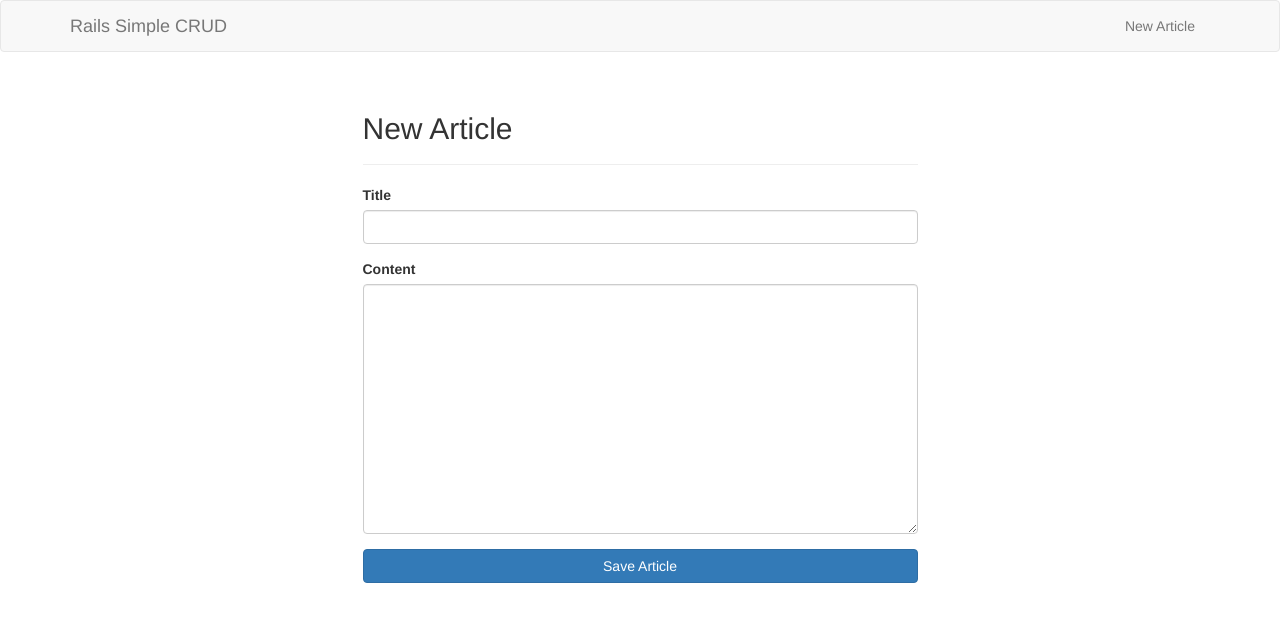
After one commit to tsara27/rails-blog, a Rails app: page /articles/new in a window 1280 px wide. The commit adds this page. Shown: the top 622 px of the page. Run offline with Rails 7, Linux system fonts and the light colour scheme; style sheets or scripts are compiled from the project's sources; some libraries are stand-ins or nearby versions.

Commit message:
Simple CRUD

```diff
--- a/app/assets/stylesheets/application.scss
+++ b/app/assets/stylesheets/application.scss
@@ -15,3 +15,7 @@
  */
 @import "bootstrap-sprockets";
 @import "bootstrap";
+
+.form-control {
+    max-width: 100%;
+}
--- a/app/controllers/articles_controller.rb
+++ b/app/controllers/articles_controller.rb
@@ -1,2 +1,49 @@
 class ArticlesController < ApplicationController
+    def index
+        @articles = Article.all.reverse
+    end
+
+    def new
+        @article = Article.new
+    end
+
+    def edit
+        @article = Article.find(params[:id])
+    end
+
+    def update
+        @article = Article.find(params[:id])
+
+        if @article.update(article_params)
+            redirect_to @article
+        else
+            render 'edit'
+        end
+    end
+
+    def create
+        @article = Article.new(article_params)
+
+        if @article.save
+            redirect_to @article
+        else
+            render 'new'
+        end
+    end
+
+    def show
+        @article = Article.find(params[:id])
+    end
+
+    def destroy
+        @article = Article.find(params[:id])
+        @article.destroy
+
+        redirect_to articles_path
+    end
+
+    private
+        def article_params
+            params.require(:article).permit(:title,:content)
+        end
 end
--- /dev/null
+++ b/app/models/article.rb
@@ -0,0 +1,3 @@
+class Article < ActiveRecord::Base
+    validates :title, presence: true, length: { minimum: 5 }
+end
--- /dev/null
+++ b/app/views/articles/_form.html.erb
@@ -0,0 +1,24 @@
+<% if @article.errors.any? %>
+    <div class="alert alert-danger">
+        <ul>
+            <% @article.errors.full_messages.each do |msg| %>
+                <li><%= msg %></li>
+            <% end %>
+        </ul>
+    </div>
+<% end %>
+
+<%= form_for @article do |f| %>
+    <div class="form-group">
+        <label>Title</label>
+        <%= f.text_field :title, class: 'form-control' %>
+    </div>
+
+    <div class="form-group">
+        <label>Content</label>
+        <%= f.text_area :content, class: 'form-control', style: 'height: 250px' %>
+    </div>
+    <p>
+        <%= f.submit 'Save Article', class: 'btn btn-primary btn-block' %>
+    </p>
+<% end %>
--- /dev/null
+++ b/app/views/articles/new.html.erb
@@ -0,0 +1,11 @@
+<div class="container">
+    <div class="row">
+        <div class="col-md-6 col-md-offset-3">
+            <header class="page-header">
+                <h2>New Article</h2>
+            </header>
+
+            <%= render 'form' %>
+        </div>
+    </div>
+</div>
--- a/app/views/layouts/application.html.erb
+++ b/app/views/layouts/application.html.erb
@@ -8,6 +8,25 @@
 </head>
 <body>
 
+<nav class="navbar navbar-default">
+    <div class="container">
+        <div class="navbar-header">
+            <button class="navbar-toggle" data-toggle="collapse" data-target=".navbar-collapse">
+                <span class="icon-bar"></span>
+                <span class="icon-bar"></span>
+                <span class="icon-bar"></span>
+            </button>
+            <%= link_to 'Rails Simple CRUD', articles_path, class: 'navbar-brand' %>
+        </div>
+
+        <div class="collapse navbar-collapse">
+            <ul class="nav navbar-nav navbar-right">
+                <li><%= link_to 'New Article', new_article_path %></li>
+            </ul>
+        </div>
+    </div>
+</nav>
+
 <%= yield %>
 
 </body>
--- a/config/routes.rb
+++ b/config/routes.rb
@@ -1,56 +1,3 @@
 Rails.application.routes.draw do
-  # The priority is based upon order of creation: first created -> highest priority.
-  # See how all your routes lay out with "rake routes".
-
-  # You can have the root of your site routed with "root"
-  # root 'welcome#index'
-
-  # Example of regular route:
-  #   get 'products/:id' => 'catalog#view'
-
-  # Example of named route that can be invoked with purchase_url(id: product.id)
-  #   get 'products/:id/purchase' => 'catalog#purchase', as: :purchase
-
-  # Example resource route (maps HTTP verbs to controller actions automatically):
-  #   resources :products
-
-  # Example resource route with options:
-  #   resources :products do
-  #     member do
-  #       get 'short'
-  #       post 'toggle'
-  #     end
-  #
-  #     collection do
-  #       get 'sold'
-  #     end
-  #   end
-
-  # Example resource route with sub-resources:
-  #   resources :products do
-  #     resources :comments, :sales
-  #     resource :seller
-  #   end
-
-  # Example resource route with more complex sub-resources:
-  #   resources :products do
-  #     resources :comments
-  #     resources :sales do
-  #       get 'recent', on: :collection
-  #     end
-  #   end
-
-  # Example resource route with concerns:
-  #   concern :toggleable do
-  #     post 'toggle'
-  #   end
-  #   resources :posts, concerns: :toggleable
-  #   resources :photos, concerns: :toggleable
-
-  # Example resource route within a namespace:
-  #   namespace :admin do
-  #     # Directs /admin/products/* to Admin::ProductsController
-  #     # (app/controllers/admin/products_controller.rb)
-  #     resources :products
-  #   end
+  resources :articles
 end
```
Also changed, not shown: app/views/articles/edit.html.erb (added, +11 -0 lines), app/views/articles/index.html.erb (added, +21 -0 lines), app/views/articles/show.html.erb (added, +19 -0 lines), db/migrate/20151005173754_create_articles.rb (added, +10 -0 lines), test/fixtures/articles.yml (added, +9 -0 lines), test/models/article_test.rb (added, +7 -0 lines), db/schema.rb (added).
